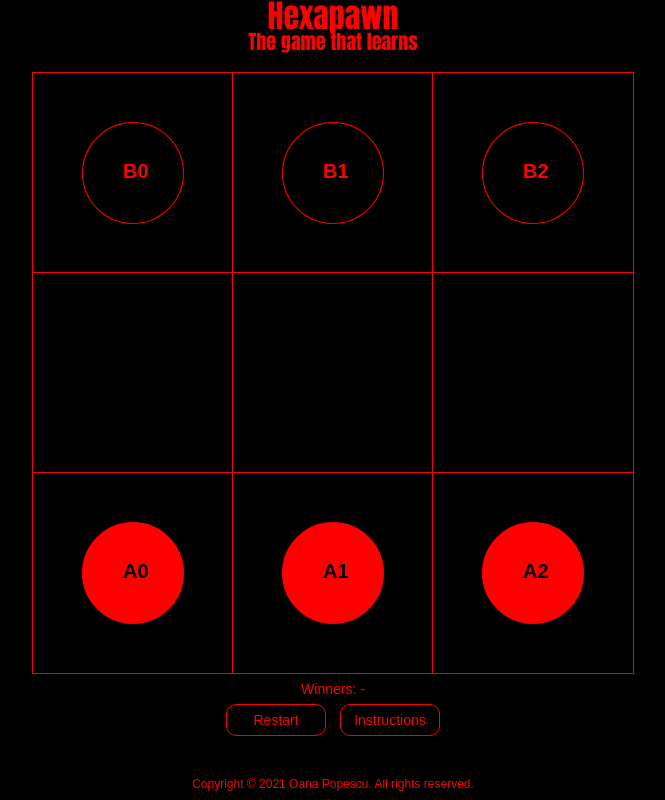
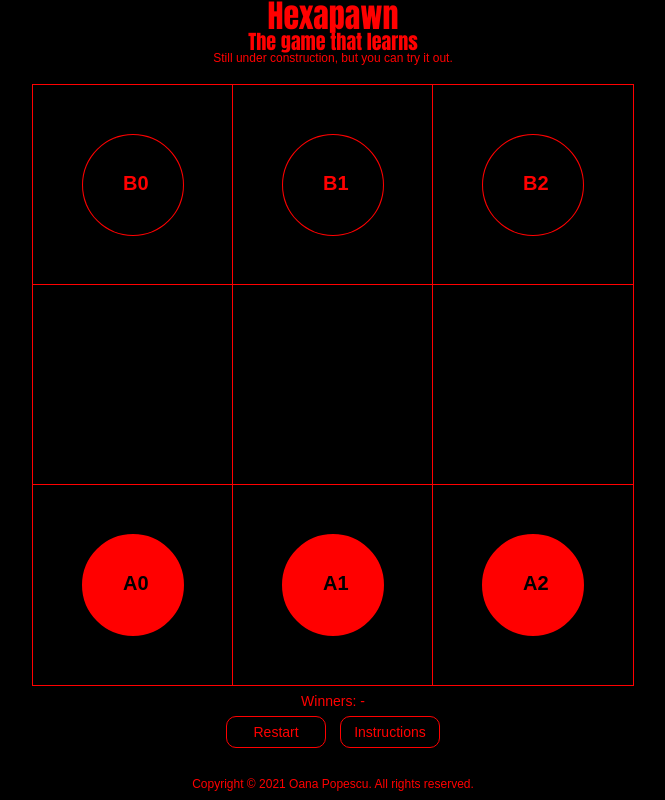
Before and after one commit to oanapopescu93/hexapawn, a plain HTML site: page index.html in a window 1280 px wide. Shown: the whole page, without its empty margins (307-972 px from the left). Drawn offline with nearby package versions, Linux system fonts and the light colour scheme.

Commit message:
Update index.html
Still under construction, but you can try it out.

```diff
--- a/index.html
+++ b/index.html
@@ -14,6 +14,7 @@
             <div class="col-sm-12 text-center">
                 <h1>Hexapawn</h1>
                 <h3>The game that learns</h3>
+		    <h6>Still under construction, but you can try it out.</h6>
             </div>
         </div>
 		<div class="row">
```
